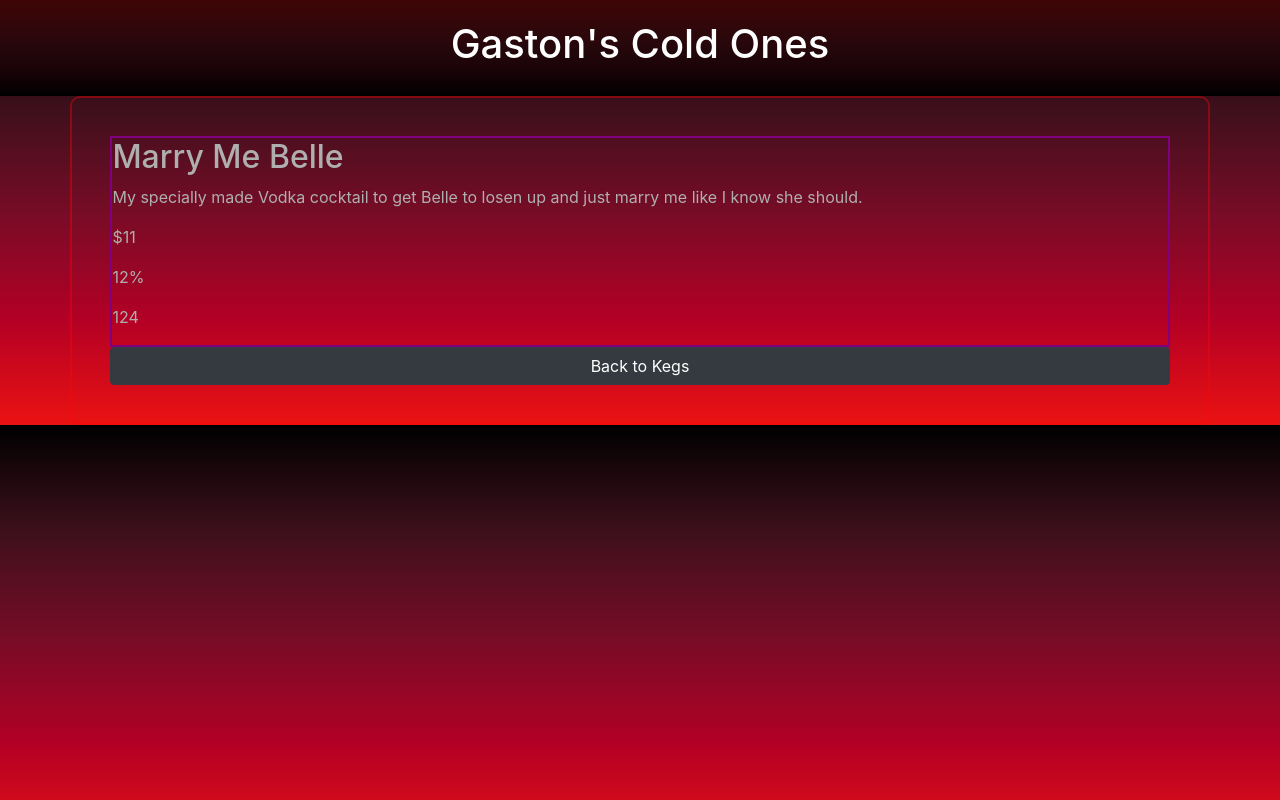
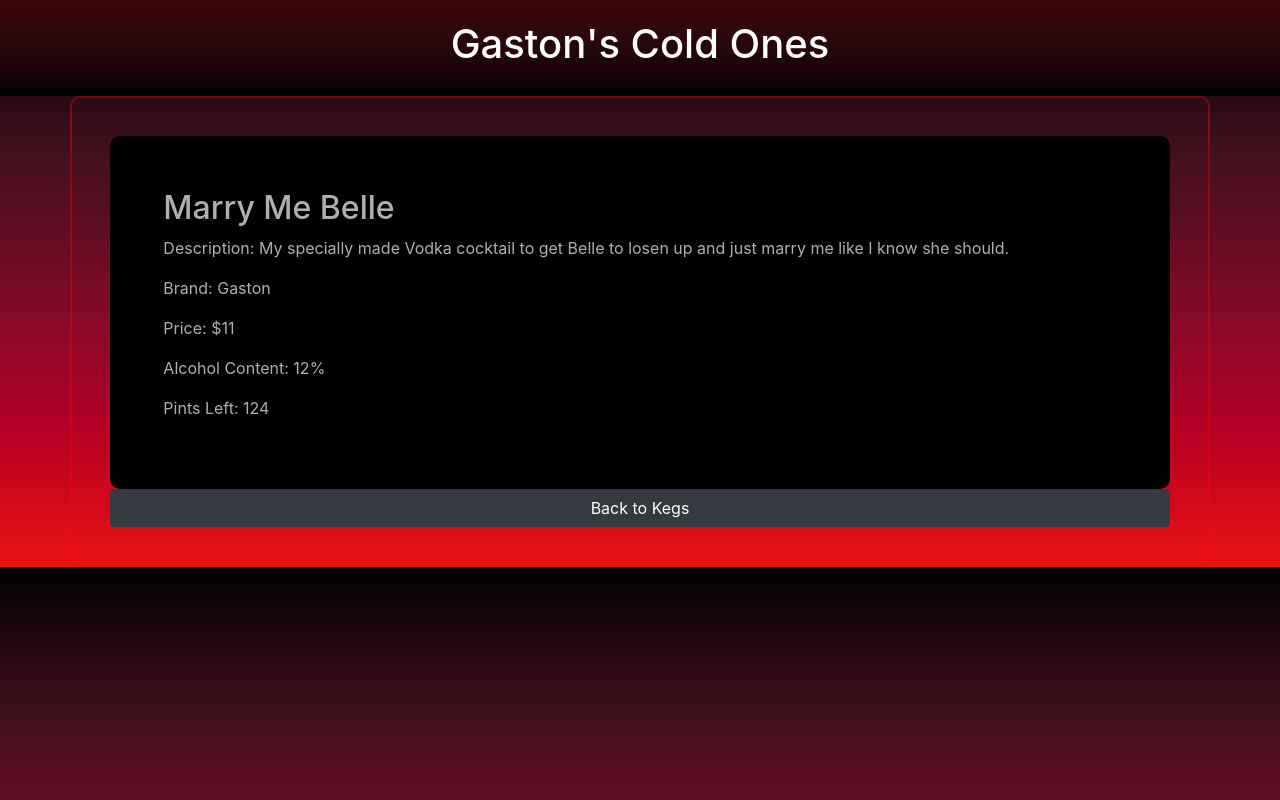
Before and after one commit to KeturahDev/gastons-cold-ones, a React (Create React App) app: page / in a window 1280 px wide. Both pictures are taken after a click on the element "Marry Me Belle". Built offline with nearby package versions, Linux system fonts and the light colour scheme.

Commit message:
continue styling with stylesheet and styleObjects

```diff
--- a/src/Components/Keg/Keg.js
+++ b/src/Components/Keg/Keg.js
@@ -5,6 +5,7 @@ function Keg(props){
   const kegStyle={
     backgroundColor: "black",
     color: "rgb(175, 175, 175)",
+    opacity: "1.0",
   }
 
   return(
@@ -23,7 +24,9 @@ function Keg(props){
         </div>
         {// If pints are more than zero
           props.pints > 0 &&
-          <button className="button" onClick={() => props.sellPint(props.id)}>Sell Pint</button>
+          <div className="centerBox">
+            <button className="button" onClick={() => props.sellPint(props.id)}>Sell Pint</button>
+          </div>
         }
         { //if pints are less than 10
           props.pints <=10 && props.pints > 0 &&
--- a/src/Components/Keg/KegDetails.js
+++ b/src/Components/Keg/KegDetails.js
@@ -3,15 +3,21 @@ import PropTypes from 'prop-types';
 
 function KegDetails(props){
   const { keg } = props
+  const kegStyle={
+    backgroundColor: "black",
+    color: "rgb(175, 175, 175)",
+    borderRadius: "10px",
+    padding: "5%"
+  }
   return(
     <React.Fragment>
-      <div  style={{border: "2px solid purple"}}>
+      <div  style={kegStyle}>
         <h2>{keg.name}</h2>
-        <p>{keg.description}</p>
-        <p>{keg.band}</p>
-        <p>{keg.price}</p>
-        <p>{keg.alcoholContent}</p>
-        <p>{keg.pints}</p>
+        <p>Description: {keg.description}</p>
+        <p>Brand: {keg.brand}</p>
+        <p>Price: {keg.price}</p>
+        <p>Alcohol Content: {keg.alcoholContent}</p>
+        <p>Pints Left: {keg.pints}</p>
       </div>
     </React.Fragment>
   );
--- a/src/Components/Keg/KegList.js
+++ b/src/Components/Keg/KegList.js
@@ -3,6 +3,7 @@ import PropTypes from 'prop-types';
 import Keg from "./Keg";
 
 function KegList(props){
+
   return(
     <React.Fragment>
       <div className="row" >
--- a/src/index.css
+++ b/src/index.css
@@ -26,15 +26,24 @@ code {
   color: white;
 }
 
-
-.button {
-  background-color: #ff8c8c;
-  border-radius: 12px;
-}
-
 .container {
   padding: 3%;
   border: 2px solid #ff030360;
   border-radius: 10px;
   color: rgb(175, 175, 175)
+
 }
+.centerBox {
+  display: flex;
+  align-items: center;
+  justify-content: center;
+}
+.button {
+  background-color: #990d0d;
+  color:white;
+  border: 1px solid black;
+  border-radius: 8px;
+  margin-top: 3%;
+  /* padding-left: 25%; */
+  /* padding-right: 25%; */
+}
```
